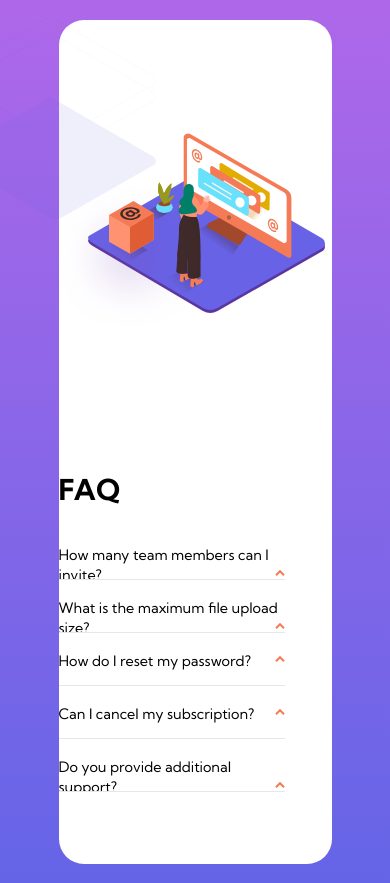
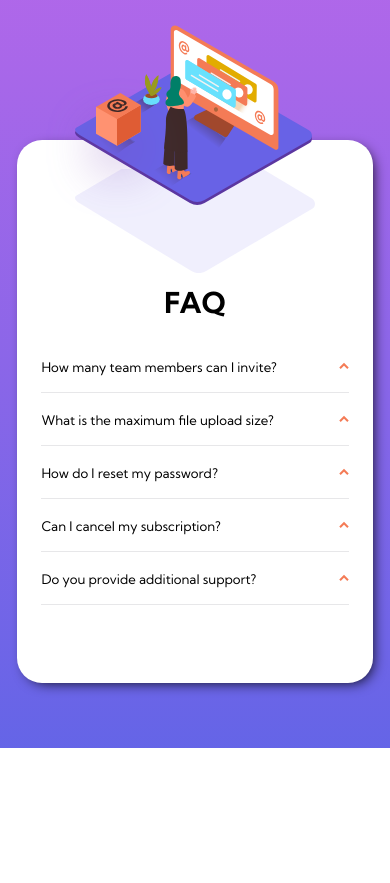
Before and after one commit to ipin-hash/faq-accordion-card, a plain HTML site: page index.html in a window 390 px wide. After the commit the page ends 844 px from the top, so only its background shows below. Drawn offline with Linux system fonts and the light colour scheme.

Commit message:
membuat tampilan responsive device

```diff
--- a/style.css
+++ b/style.css
@@ -27,6 +27,7 @@ html, body {
   justify-content: space-between;
   background-color: #ffffff;
   padding: 6em 0;
+  box-shadow: 4px 4px 14px -5px black;
 }
 
 /* Image */
@@ -102,6 +103,7 @@ p.accordion-title {
 }
 .active {
   height: 9em;
+  /* font-weight: bold; */
 }
 .accordion-title::after {
   content: url(./images/icon-arrow-down.svg);
@@ -117,18 +119,62 @@ p.accordion-title {
 }
 
 
-@media (max-width : 768px ) {
+
+
+
+
+
+
+@media (max-width : 400px ) {
+  #background-gradient {
+    padding: 10px;
+    height: auto;
+  }
   .wrap {
     flex-direction: column;
     padding: 0;
-    height: 100%;
+    margin-top: 35%;
+    margin-left: 2%;
+    margin-right: 2%;
+    margin-bottom: 15%;
   }
-  .woman-desktop, .box   {
+
+  .woman-desktop, .box, .shadow-desktop   {
     display: none;
   }
 
   .woman-mobile{
+    display: inline-block;
+    position: absolute;
+    top: 3%;
+    z-index: 8;
+    right: 8%;
+    left: 0;
+    margin-left: auto;
+    margin-right: auto;
+  }
+  .shadow-mobile {
+    top: 20%;
+    left: 0;
     display: block;
+    position: absolute;
+    right: 0;
+    margin: 0 auto;
   }
-
+  #section-text {
+    margin-top: 5em;
+    margin-bottom: 5em;
+    padding-left: 2em;
+    padding-right: 2em;
+  }
+  h1 {
+    padding: 1.9em 0 0 0;
+    text-align: center;
+  }
+  p.accordion-title {
+    font-size: 1.1em;
+  }
+  .accordion {
+    width: 100%;
+  }
 }
```
